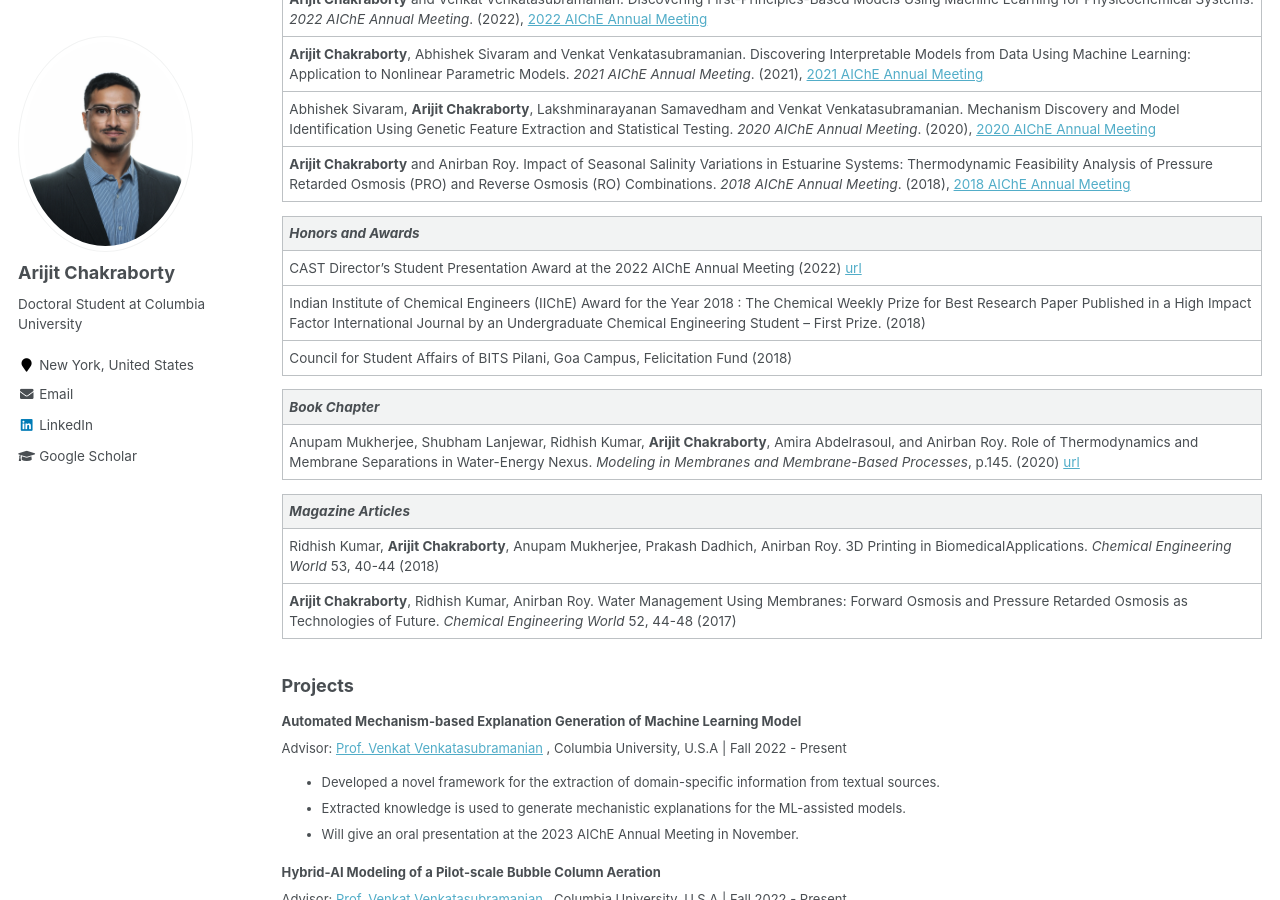
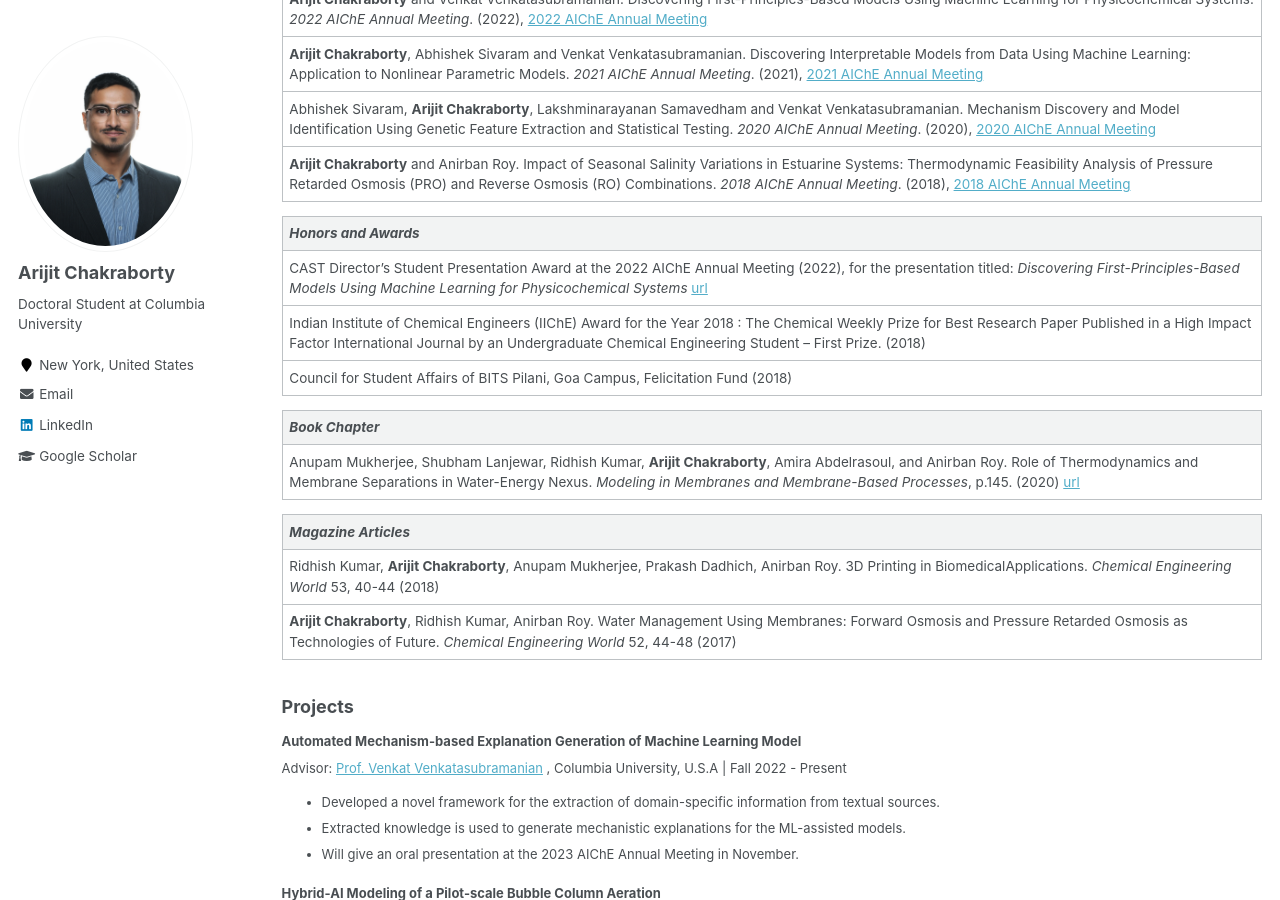
Before and after one commit to arijitc099/arijitc099.github.io, a Jekyll site: the page built from _pages/experience.md, in a window 1280 px wide and 900 px high, scrolled down 866 px. Built offline with Jekyll 4.4.1, drawn with Linux system fonts in a browser that asks for light colours.

Commit message:
Update experience.md

```diff
--- a/_pages/experience.md
+++ b/_pages/experience.md
@@ -27,7 +27,7 @@ author_profile: true
 
 |_Honors and Awards_|
 |:-|
-|CAST Director's Student Presentation Award at the 2022 AIChE Annual Meeting (2022) [url](https://www.castdiv.org/StudentPresentationAward.htm)|
+|CAST Director's Student Presentation Award at the 2022 AIChE Annual Meeting (2022), for the presentation titled: _Discovering First-Principles-Based Models Using Machine Learning for Physicochemical Systems_ [url](https://www.castdiv.org/StudentPresentationAward.htm)|
 |Indian Institute of Chemical Engineers (IIChE) Award for the Year 2018 : The Chemical Weekly Prize for Best Research Paper Published in a High Impact Factor International Journal by an Undergraduate Chemical Engineering Student – First Prize. (2018) |
 |Council for Student Affairs of BITS Pilani, Goa Campus, Felicitation Fund (2018)|
 
```
